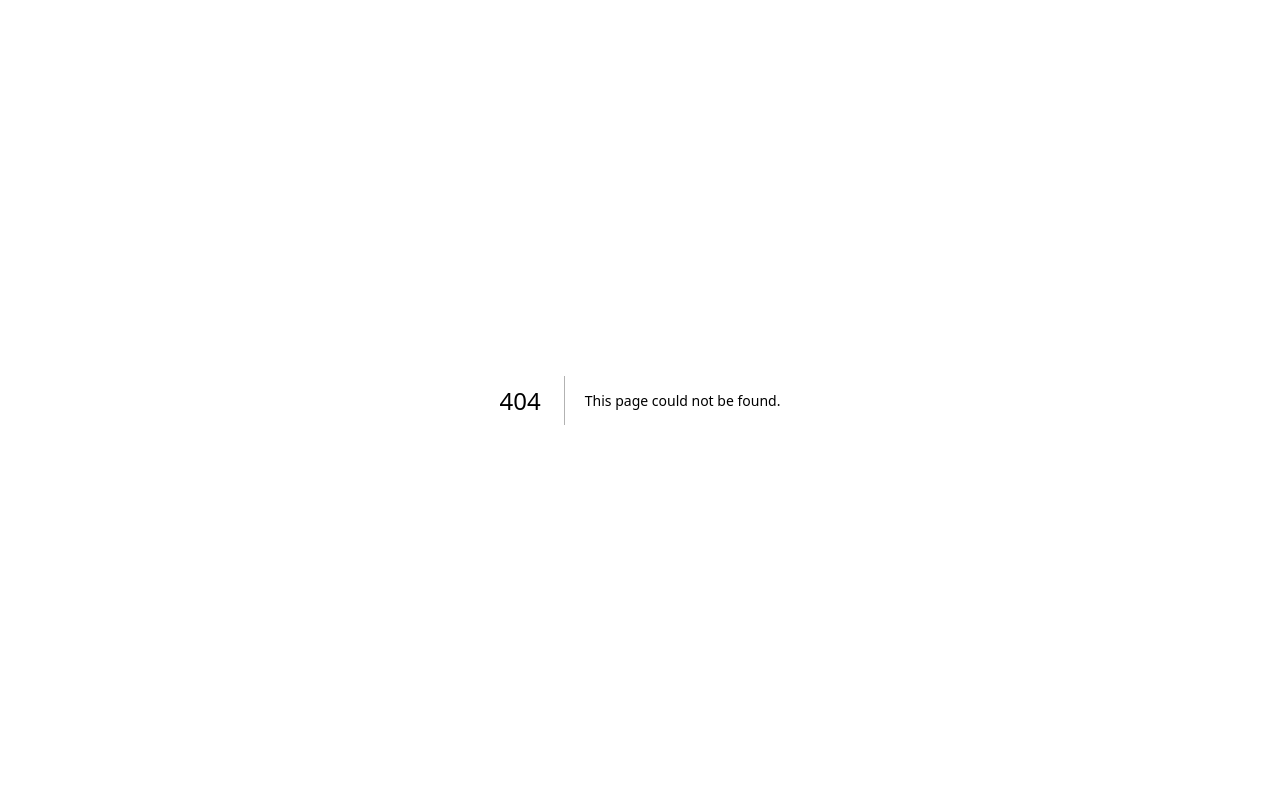
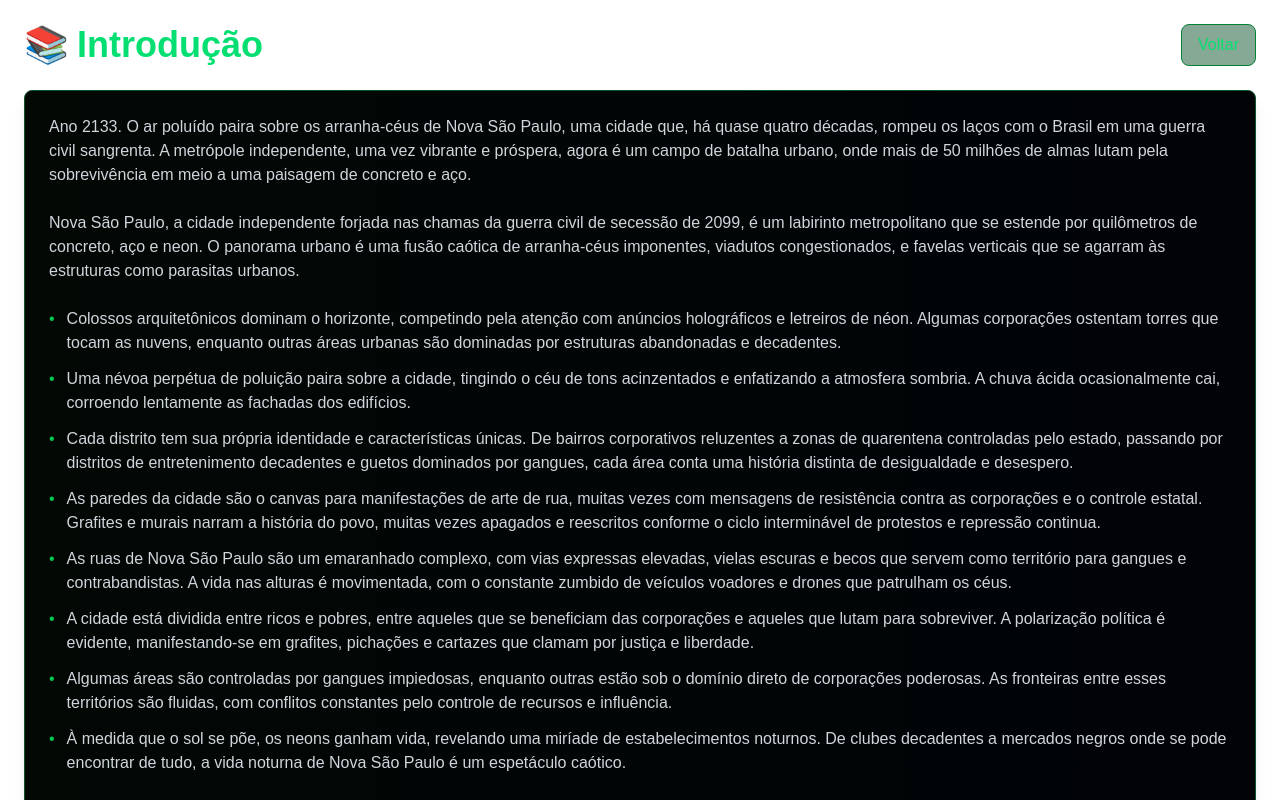
Before and after one commit to kaic/cyberpunk-red-nsp-dash, a Next.js app: page /intro in a window 1280 px wide. Before the commit this address had no page. Shown: the top 800 px of the page. Built offline with nearby package versions, Linux system fonts and the light colour scheme.

Commit message:
add intro page

```diff
--- /dev/null
+++ b/src/app/intro/Introducao.tsx
@@ -0,0 +1,91 @@
+import React, { useState, useEffect } from "react";
+import Link from "next/link";
+import GlitchText from "../components/GlitchText";
+
+const CapituloUmIntroducao: React.FC = () => {
+  // Estado para renderização client-side
+  const [isClient, setIsClient] = useState(false);
+
+  // Executar apenas no cliente
+  useEffect(() => {
+    setIsClient(true);
+  }, []);
+
+  return (
+    <div className="p-6 relative z-10">
+      <div className="flex justify-between items-center mb-6">
+        <h1 className="text-4xl font-bold text-green-400 flex items-center">
+          <span className="mr-2">📚</span>
+          <GlitchText>Introdução</GlitchText>
+        </h1>
+        <Link
+          href="/"
+          className="bg-green-900/50 hover:bg-green-900 text-green-400 py-2 px-4 rounded-lg border border-green-700"
+        >
+          Voltar
+        </Link>
+      </div>
+
+      {/* Conteúdo principal */}
+      <div className="p-6 rounded-lg shadow-lg bg-black border border-green-900 relative overflow-hidden mb-8">
+        <div className="absolute top-0 left-0 w-full h-full bg-gradient-to-r from-green-900/10 to-blue-900/5 -z-0"></div>
+        <div className="relative z-10">
+          <div className="prose prose-invert prose-green max-w-none">
+            <p className="text-gray-300 mb-6">
+              Ano 2133. O ar poluído paira sobre os arranha-céus de Nova São Paulo, uma cidade que, há quase quatro décadas, rompeu os laços com o Brasil em uma guerra civil sangrenta. A metrópole independente, uma vez vibrante e próspera, agora é um campo de batalha urbano, onde mais de 50 milhões de almas lutam pela sobrevivência em meio a uma paisagem de concreto e aço.
+            </p>
+
+            <p className="text-gray-300 mb-6">
+              Nova São Paulo, a cidade independente forjada nas chamas da guerra civil de secessão de 2099, é um labirinto metropolitano que se estende por quilômetros de concreto, aço e neon. O panorama urbano é uma fusão caótica de arranha-céus imponentes, viadutos congestionados, e favelas verticais que se agarram às estruturas como parasitas urbanos.
+            </p>
+
+            <ul className="space-y-3 text-gray-300 mb-6">
+              <li className="flex items-start">
+                <span className="text-green-500 mr-3">•</span>
+                <span>Colossos arquitetônicos dominam o horizonte, competindo pela atenção com anúncios holográficos e letreiros de néon. Algumas corporações ostentam torres que tocam as nuvens, enquanto outras áreas urbanas são dominadas por estruturas abandonadas e decadentes.</span>
+              </li>
+              <li className="flex items-start">
+                <span className="text-green-500 mr-3">•</span>
+                <span>Uma névoa perpétua de poluição paira sobre a cidade, tingindo o céu de tons acinzentados e enfatizando a atmosfera sombria. A chuva ácida ocasionalmente cai, corroendo lentamente as fachadas dos edifícios.</span>
+              </li>
+              <li className="flex items-start">
+                <span className="text-green-500 mr-3">•</span>
+                <span>Cada distrito tem sua própria identidade e características únicas. De bairros corporativos reluzentes a zonas de quarentena controladas pelo estado, passando por distritos de entretenimento decadentes e guetos dominados por gangues, cada área conta uma história distinta de desigualdade e desespero.</span>
+              </li>
+              <li className="flex items-start">
+                <span className="text-green-500 mr-3">•</span>
+                <span>As paredes da cidade são o canvas para manifestações de arte de rua, muitas vezes com mensagens de resistência contra as corporações e o controle estatal. Grafites e murais narram a história do povo, muitas vezes apagados e reescritos conforme o ciclo interminável de protestos e repressão continua.</span>
+              </li>
+              <li className="flex items-start">
+                <span className="text-green-500 mr-3">•</span>
+                <span>As ruas de Nova São Paulo são um emaranhado complexo, com vias expressas elevadas, vielas escuras e becos que servem como território para gangues e contrabandistas. A vida nas alturas é movimentada, com o constante zumbido de veículos voadores e drones que patrulham os céus.</span>
+              </li>
+              <li className="flex items-start">
+                <span className="text-green-500 mr-3">•</span>
+                <span>A cidade está dividida entre ricos e pobres, entre aqueles que se beneficiam das corporações e aqueles que lutam para sobreviver. A polarização política é evidente, manifestando-se em grafites, pichações e cartazes que clamam por justiça e liberdade.</span>
+              </li>
+              <li className="flex items-start">
+                <span className="text-green-500 mr-3">•</span>
+                <span>Algumas áreas são controladas por gangues impiedosas, enquanto outras estão sob o domínio direto de corporações poderosas. As fronteiras entre esses territórios são fluidas, com conflitos constantes pelo controle de recursos e influência.</span>
+              </li>
+              <li className="flex items-start">
+                <span className="text-green-500 mr-3">•</span>
+                <span>À medida que o sol se põe, os neons ganham vida, revelando uma miríade de estabelecimentos noturnos. De clubes decadentes a mercados negros onde se pode encontrar de tudo, a vida noturna de Nova São Paulo é um espetáculo caótico.</span>
+              </li>
+            </ul>
+
+            <p className="text-gray-300 mb-6">
+              A guerra deixou cicatrizes profundas na cidade, transformando sua paisagem e a psique de seus habitantes. Nova São Paulo é uma terra de oportunidades e perigos, onde predomina o caos. Gangues controlam ruas escuras e becos, corporações exercem sua influência nos bastidores do poder, a polícia do estado mantém uma ordem opressora, enquanto forças privadas agem com interesses próprios. Em cada esquina, o crime floresce, alimentando-se do desespero de uma população que luta para sobreviver.
+            </p>
+
+            <p className="text-gray-300">
+              A centelha da revolta se acendeu ainda mais com a morte trágica de Well, um talentoso estudante de engenharia psíquica, durante um protesto em Nova Pinheiros. Seu grupo, formado por mentes rebeldes que se opunham à recente lei que concedia à Guardian o controle absoluto sobre as entradas e saídas da cidade, agora se tornou um símbolo de resistência.
+            </p>
+          </div>
+        </div>
+      </div>
+    </div>
+  );
+};
+
+export default CapituloUmIntroducao;
--- /dev/null
+++ b/src/app/intro/page.tsx
@@ -0,0 +1,7 @@
+"use client";
+
+import CapituloUmIntroducao from './Introducao';
+
+export default function IntroPage() {
+  return <CapituloUmIntroducao />;
+}
--- a/src/app/sections/Introducao.tsx
+++ b/src/app/sections/Introducao.tsx
@@ -1,3 +1,5 @@
+"use client";
+
 import React from "react";
 import GlitchText from "../components/GlitchText";
 import Link from "next/link";
@@ -50,7 +52,7 @@ const Introducao: React.FC = () => {
 
                   <div className="flex justify-end">
                       <Link
-                          href="/capitulos?chapter=1"
+                          href="/intro"
                           className="inline-block bg-green-900/50 hover:bg-green-900 text-green-400 py-2 px-4 rounded-lg border border-green-700"
                       >
                           Ler Capítulo Inicial →
```
